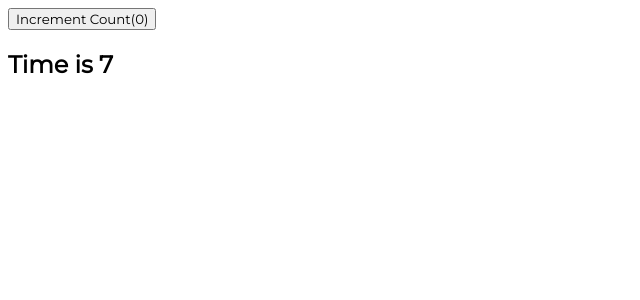
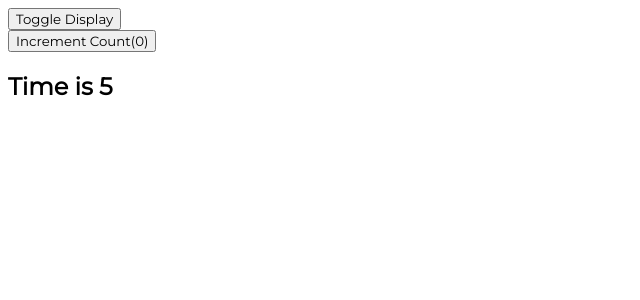
Before and after one commit to BekMart/functional-component-challenge, a React (Create React App) app in the folder my-app/: page / in a window 1280 px wide. Shown: the top 300 px of the page, without its empty margins (0-640 px from the left). Built offline with nearby package versions, Linux system fonts and the light colour scheme.

Commit message:
Use useEffect hook to disable interval function
recreate componentWillUnmount function for stateless components

```diff
--- a/my-app/src/App.js
+++ b/my-app/src/App.js
@@ -1,9 +1,9 @@
 import "./App.module.css";
-import UseEffectCounter from "./components/UseEffectCounter";
+import UseEffectCounterContainer from "./components/UseEffectCounterContainer";
 
 function App() {
   return <div className="App">
-      <UseEffectCounter />
+      <UseEffectCounterContainer />
   </div>;
 }
 
--- a/my-app/src/components/UseEffectCounter.js
+++ b/my-app/src/components/UseEffectCounter.js
@@ -10,8 +10,13 @@
     useEffect(() => {
         console.log('Creating timer');
         const interval = setInterval(() => {
+            console.log('Interval executed');
             setTime(time => time + 1)
         }, 1000)
+        return () => {
+            console.log('Cleaning up!');
+            clearInterval(interval);
+        }
     }, []);
   return (
     <div>
--- /dev/null
+++ b/my-app/src/components/UseEffectCounterContainer.js
@@ -0,0 +1,18 @@
+import React, { useState } from 'react'
+import UseEffectCounter from './UseEffectCounter';
+
+function UseEffectCounterContainer() {
+    const [display, setDisplay] = useState(true);
+  return (
+    <div>
+        <button onClick={ () =>
+            setDisplay(!display)
+        }>
+            Toggle Display
+        </button>
+        {display && <UseEffectCounter />}
+    </div>
+  )
+}
+
+export default UseEffectCounterContainer
```
